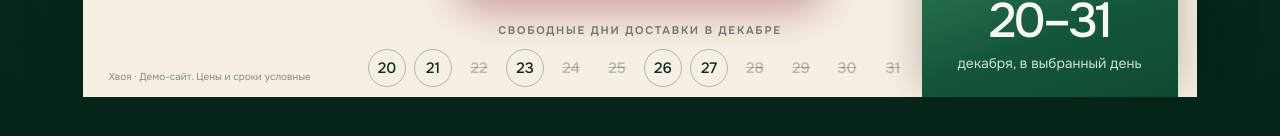
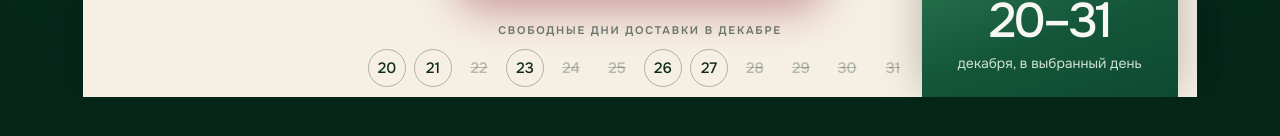
Before and after one commit to Ivanweb1/elki-wow-demo, a plain HTML site: page index.html in a window 1280 px wide. Shown: the part 3983-4119 px from the top of the page. Drawn offline with nearby package versions, Linux system fonts and the light colour scheme; animation ran at ten frames a second.

Commit message:
Remove demo footer line
Co-Authored-By: Claude Opus 5.5 <noreply@anthropic.com>

```diff
--- a/index.html
+++ b/index.html
@@ -75,7 +75,6 @@
         <button id="order-button" class="pill red order-cta panel-cta">Заказать к 31.12 — от 3 900 ₽ <em class="toggle"><i></i></em></button>
         <div id="spark-field" aria-hidden="true"></div>
         <div class="price card-green"><small>доставка</small><b>20–31</b><span>декабря, в выбранный день</span></div>
-        <footer>Хвоя · Демо-сайт. Цены и сроки условные</footer>
       </div>
     </section>
   </main>
```
